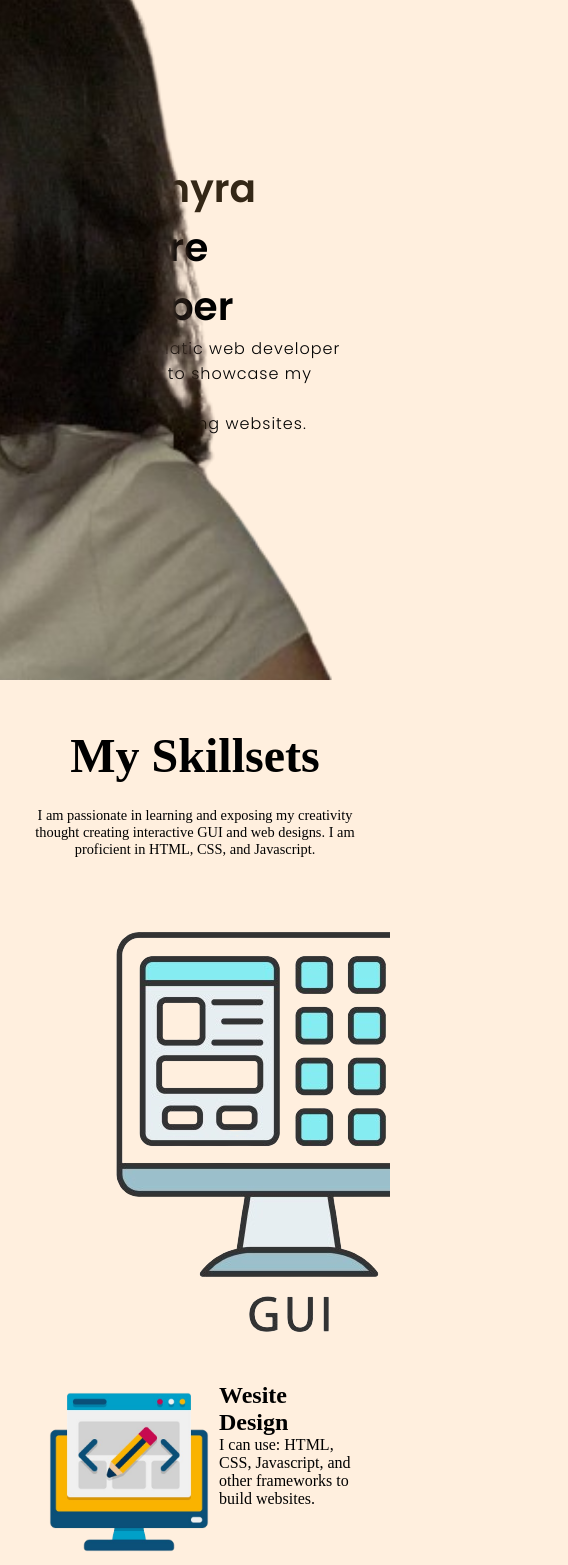
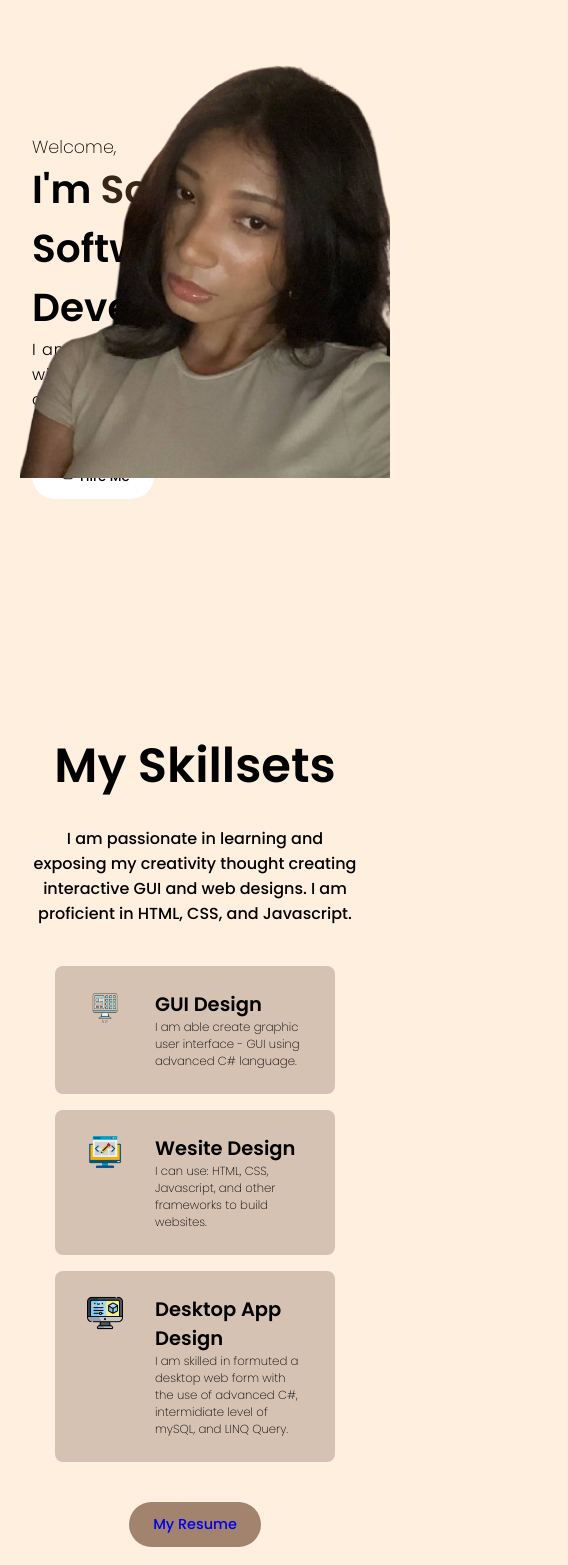
Before and after one commit to SothyraChan/portfolio, a React (Create React App) app: page / in a window 390 px wide. Shown: the part 180-1745 px from the top of the page, 568 px wide, since content can reach past the window. Built offline with nearby package versions, Linux system fonts and the light colour scheme.

Commit message:
create new folder named projects to illustrate the projects I've worked on

```diff
--- a/public/style.css
+++ b/public/style.css
@@ -4,6 +4,7 @@
     box-sizing: border-box;
     text-decoration: none;
     background: transparent;
+    font-family: 'Poppins', sans-serif;
 }
 
 body {
--- a/src/components/Intro/intro.css
+++ b/src/components/Intro/intro.css
@@ -11,12 +11,18 @@
 
 .bg {
     position: absolute;
-    top: -4rem;
+    top: 8rem;
     right: 0;
     z-index: -1rem;
     object-fit: cover;
     height: 100vh;
 }
+
+img.bg {
+    height: 28rem;
+    width: 28rem;
+}
+
 
 .introContent {
     height: 100vh;
--- a/src/components/Intro/intro.js
+++ b/src/components/Intro/intro.js
@@ -8,7 +8,7 @@ const Intro = () => {
     return (
         <section id="intro">
             <div className="introContent">
-                <span className="hello">Hello,</span>
+                <span className="hello">Welcome,</span>
                 <span className="introText">I'm <span className="introName">Sothyra</span> <br/>Software Developer</span>
                 <p className='introPara'>I am an enthusiatic web developer with the desire to showcase my creativity <br/>  by making appealing websites.</p>
                 <Link><button className="btn"><img src={btnImg} alt="Hire Me" className="btnImg" />Hire Me</button></Link>
--- a/src/components/Skills/skills.css
+++ b/src/components/Skills/skills.css
@@ -19,7 +19,7 @@
 
 .skillDesc {
     font-weight: 400;
-    font-size: 0.9rem;
+    font-size: 1rem;
     max-width: 50rem;
     padding: 0 2rem;
 }
@@ -33,4 +33,56 @@
 
 .skillBar {
     display: flex;
+    margin: 1rem;
+    padding: 1.5rem 2rem;
+    border-radius: 0.5rem;
+    background: rgb(214, 194, 179)
 }
+
+.skillBarImg {
+    object-fit: cover;
+    height: 5rem;
+    width: 5rem;
+    margin-right: 2rem;
+}
+
+.skillBarText>p {
+    font-size: 0.9rem;
+    font-weight: 200;
+
+}
+
+.resume {
+    background: rgb(162, 131, 110);
+    font-size: 0.9rem;
+    margin: 0 auto;
+    text-align: left;
+    padding: 0.75rem 1.5rem;
+    border: none;
+    border-radius: 2rem;
+
+}
+
+.btnResume {
+
+}
+
+@media screen and (max-width:720px) {
+    .skillBarText>p {
+        font-size: 2vw;
+    }
+
+}
+@media screen and (max-width:480px) {
+    .skillBarText>p {
+        font-size: 3vw;
+    }
+    .skillBarImg {
+        height: 2.25rem;
+        width: 2.255rem;
+    }
+    .skillBarText>h2 {
+        font-size: 5vw;
+    }
+
+}
--- a/src/components/Skills/skills.js
+++ b/src/components/Skills/skills.js
@@ -3,6 +3,7 @@ import './skills.css';
 import GUIDesign from '../../assets/gui.png';
 import WebDesign from '../../assets/webdesign.png';
 import AppDesign from '../../assets/DesktopIcon.png';
+import Resume from '../../assets/Resume.pdf';
 // import { defaults } from 'lite-server';
 
 const Skills = () => {
@@ -13,7 +14,6 @@ const Skills = () => {
             <div className="skillBars">
                 <div className="skillBar">
                     <img src={GUIDesign} alt="GUI" className="skillBarImg" />
-                    {/* <img src={AppDesign} alt="AppDesign" className="skillBarImg" style:{{width: '100px', hieght: 'auto'}} />  */}
                     <div className="skillBarText">
                         <h2>GUI Design</h2>
                         <p>I am able create graphic user interface - GUI using advanced C# language.</p>
@@ -21,7 +21,7 @@ const Skills = () => {
                 </div>
 
                 <div className="skillBar">
-                    <img src={WebDesign} alt="WebDesign" className="skillBarImg" style={{width:'180px', height:'auto'}} />
+                    <img src={WebDesign} alt="WebDesign" className="skillBarImg"  />
                     <div className="skillBarText">
                         <h2>Wesite Design</h2>
                         <p>I can use: HTML, CSS, Javascript, and other frameworks to build websites.</p>
@@ -29,15 +29,20 @@ const Skills = () => {
                 </div>
 
                 <div className="skillBar">
-                    <img src={AppDesign} alt="AppDesign" className="skillBarImg" style={{width:'160px', height:'auto'}} />
+                    <img src={AppDesign} alt="AppDesign" className="skillBarImg" />
                     <div className="skillBarText">
                         <h2>Desktop App Design</h2>
                         <p>I am skilled in formuted a desktop web form with the use of advanced C#, intermidiate level of mySQL, and LINQ Query. </p>
                     </div>
                 </div>
             </div>
+            <div className="resume">
+                <a href={Resume} target="_blank" rel="Resume.pdf" className="btnResume">My Resume</a>
+            </div>
          </section>
     );
 }
 
 export default Skills;
+
+// <img src={AppDesign} alt="AppDesign" className="skillBarImg" style:{{width: '100px', hieght: 'auto'}} />
```
Also changed, not shown: 1 other file (tests, documents, lock files or other folders).
